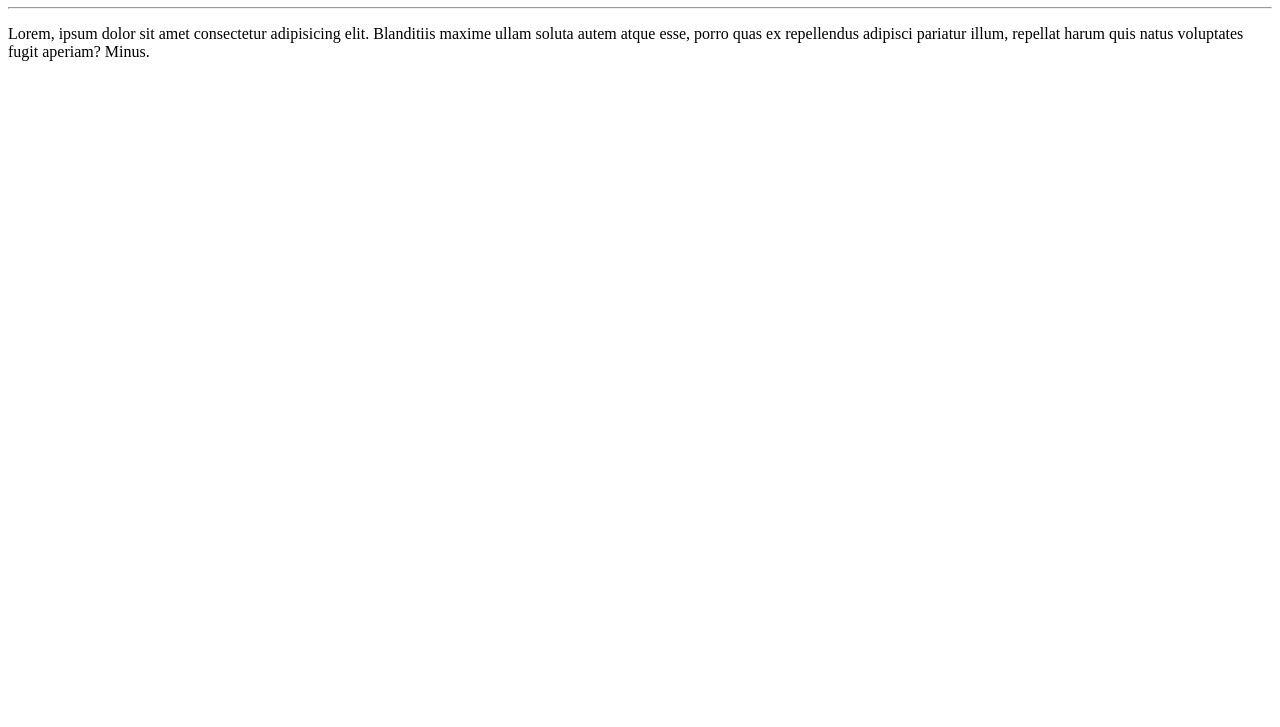
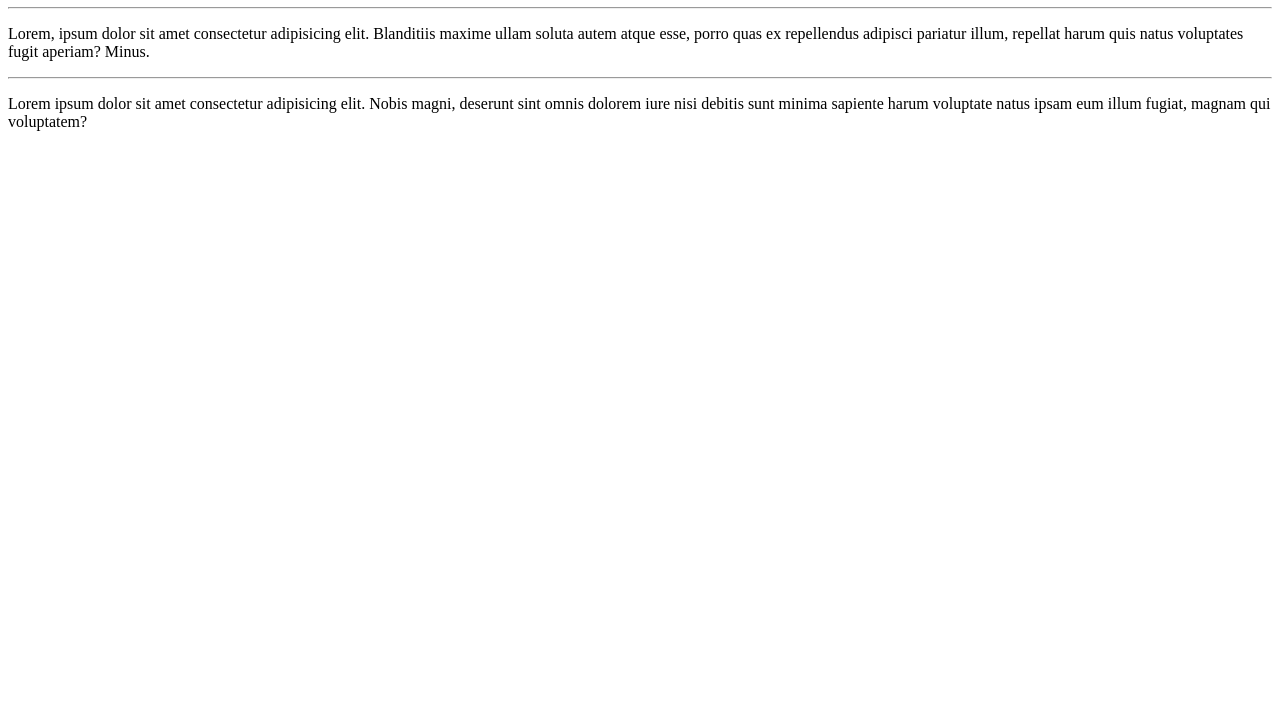
Before and after one commit to ChrisOliveira239/OlaMundo, a plain HTML site: page exemplo de site/index.html in a window 1280 px wide. Shown: the part 73-800 px from the top of the page. Drawn offline with Linux system fonts and the light colour scheme.

Commit message:
update de paragrafo

```diff
--- a/exemplo de site/index.html
+++ b/exemplo de site/index.html
@@ -13,5 +13,9 @@
     <p>
         Lorem, ipsum dolor sit amet consectetur adipisicing elit. Blanditiis maxime ullam soluta autem atque esse, porro quas ex repellendus adipisci pariatur illum, repellat harum quis natus voluptates fugit aperiam? Minus.
     </p>
+    <hr>
+    <p>
+        Lorem ipsum dolor sit amet consectetur adipisicing elit. Nobis magni, deserunt sint omnis dolorem iure nisi debitis sunt minima sapiente harum voluptate natus ipsam eum illum fugiat, magnam qui voluptatem?
+    </p>
 </body>
 </html>
```
